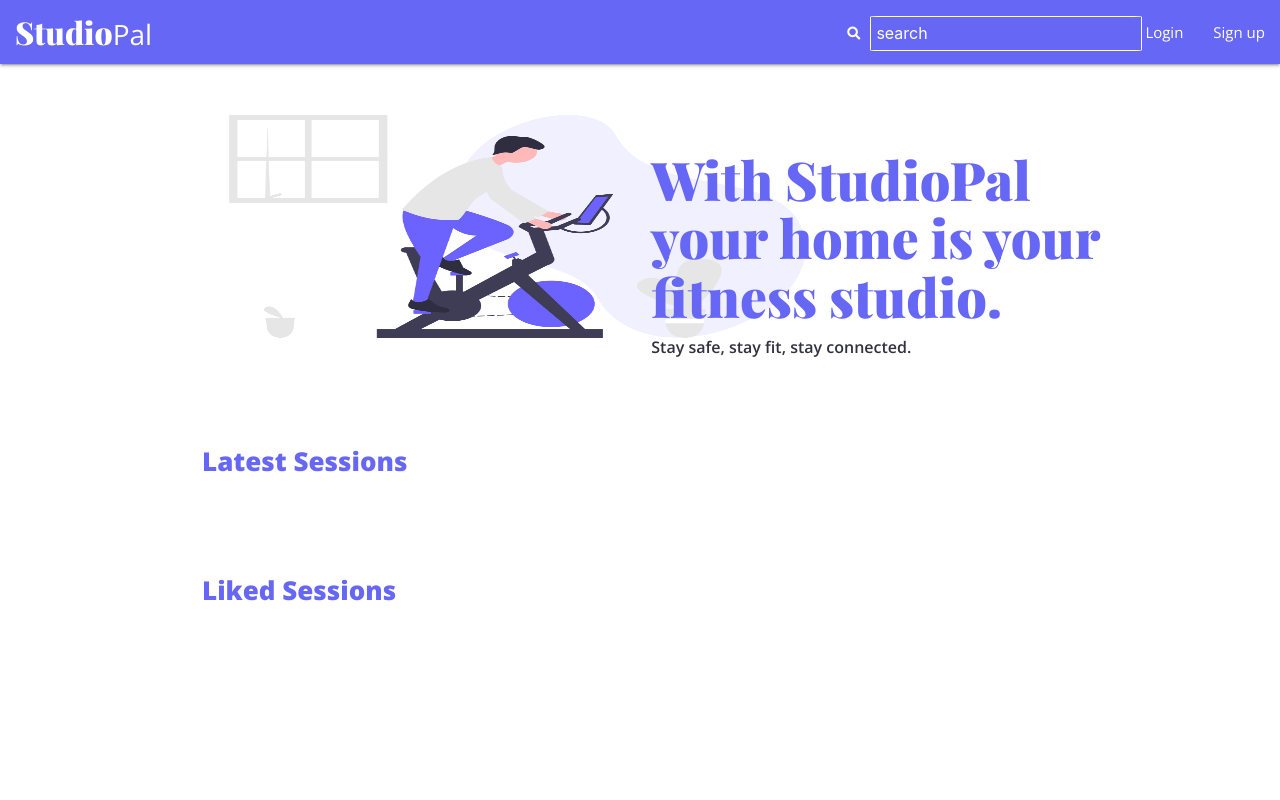
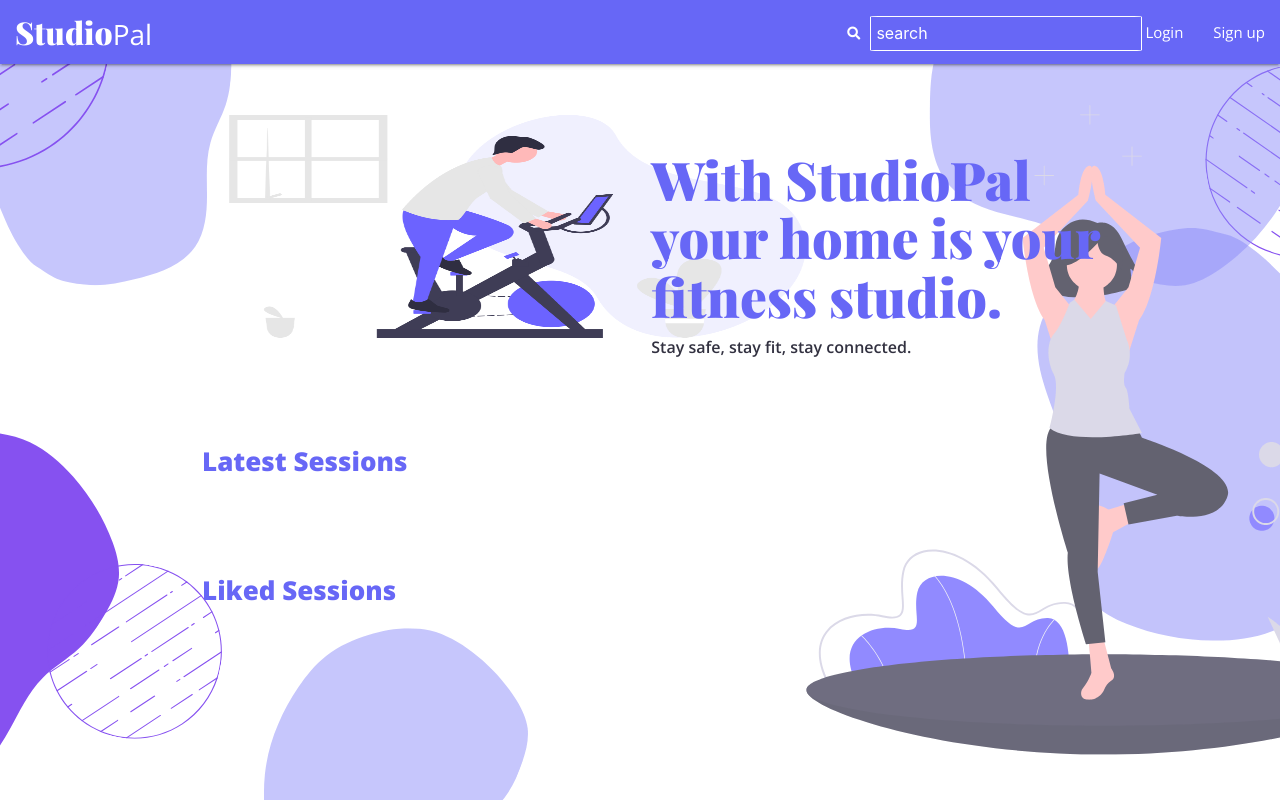
Before and after one commit to kldavis52/Ponga, a Django app: page / in a window 1280 px wide. Run offline with Django 3.2, Linux system fonts and the light colour scheme; data that the repository does not hold is empty.

Commit message:
add background to base.html

```diff
--- a/static/css/styles.css
+++ b/static/css/styles.css
@@ -3,6 +3,16 @@
 }
 
 /* Global Styles */
+
+#background-img {
+    background: url(/static/img/studio_pal_bg.svg) 0 no-repeat;
+    background-size: cover;
+    position: fixed;
+    height: 100vh;
+    width: 100vw;
+    z-index: -1;
+    opacity: .75;
+}
 
 body, html {
     font-family: 'Open Sans', sans-serif;
--- a/templates/base.html
+++ b/templates/base.html
@@ -18,6 +18,7 @@
     <title>{% block title %}StudioPal{% endblock %}</title>
   </head>
   <body>
+  <div id="background-img"></div>
  <nav>
       <div class="nav-wrapper">
           <a href="{% url 'landing_page' %}" class="brand-logo">
```
Also changed, not shown: static/img/studio_pal_bg.svg (added).
